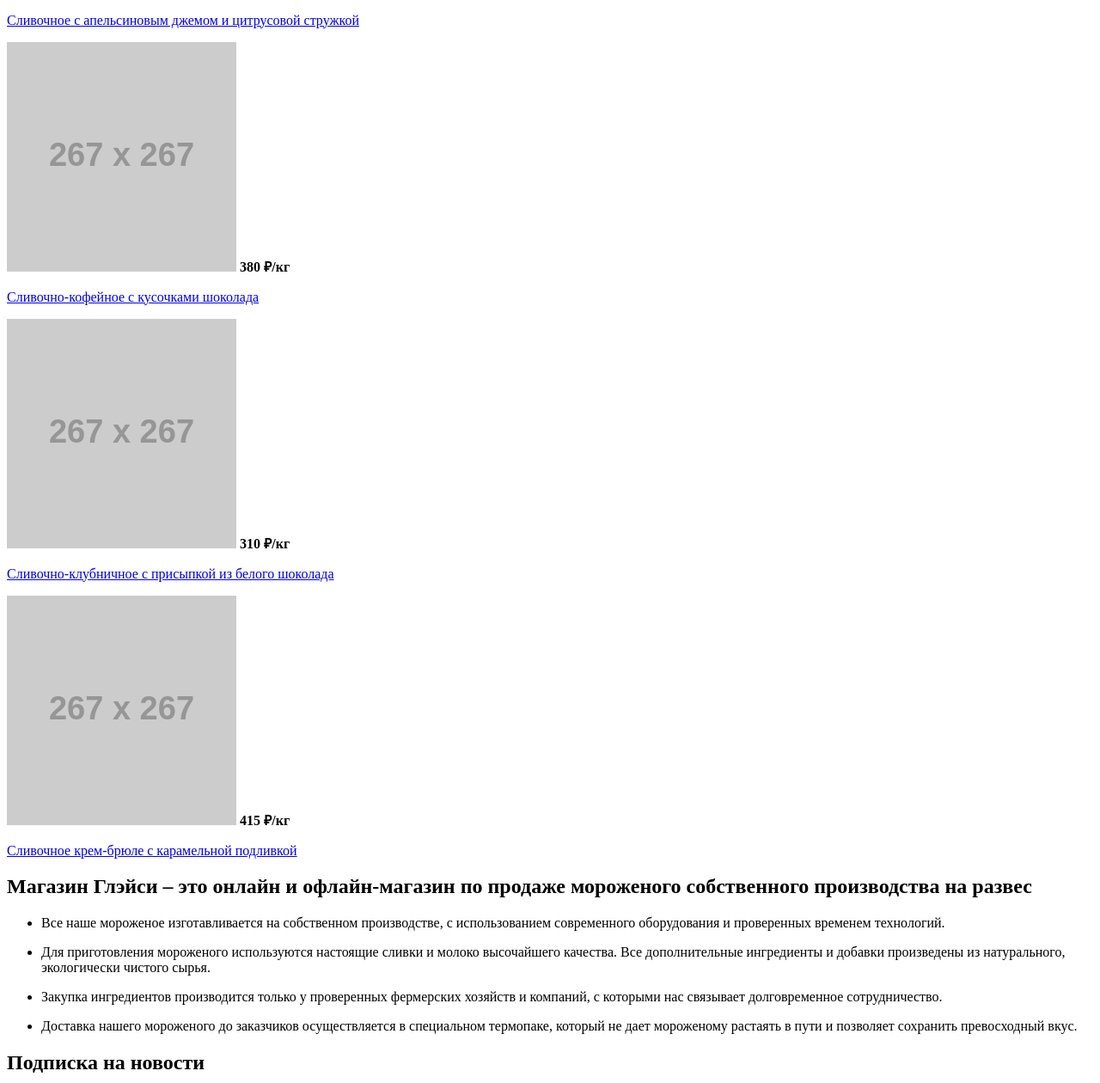
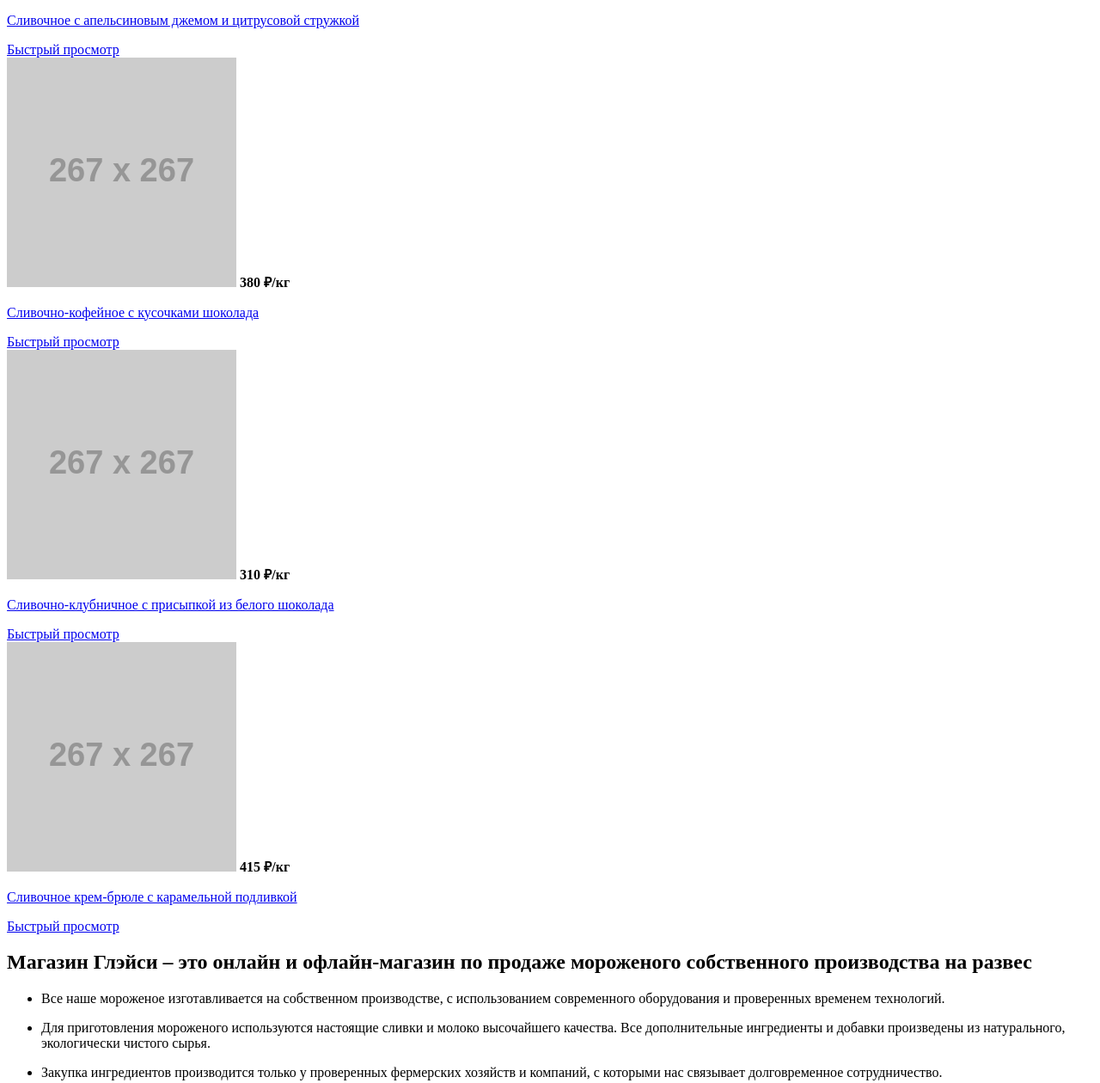
Before and after one commit to grund1k/1761315-gllacy-31, a plain HTML site: page index.html in a window 1280 px wide. Shown: the part 1196-2456 px from the top of the page at 86% size. Drawn offline with Linux system fonts and the light colour scheme; placeholder pictures from the web are drawn by us.

Commit message:
Испаравл ошибку с карточками товаров
3.12. Карточка товара: поведение этого элемента при наведении на главной странице аналогичны поведению на странице каталога (смотрите страницу styleguide).

```diff
--- a/index.html
+++ b/index.html
@@ -85,21 +85,25 @@
           <img src="https://via.placeholder.com/267x267" alt="Сливочное с апельсиновым джемом и цитрусовой стружкой">
           <b>310 ₽<span>/кг</span></b>
           <p><a href="#">Сливочное с апельсиновым джемом и цитрусовой стружкой</a></p>
+          <a href="#">Быстрый просмотр</a>
         </article>
         <article>
           <img src="https://via.placeholder.com/267x267" alt="Сливочно-кофейное с кусочками шоколада">
           <b>380 ₽<span>/кг</span></b>
           <p><a href="#">Сливочно-кофейное с кусочками шоколада</a></p>
+          <a href="#">Быстрый просмотр</a>
         </article>
         <article>
           <img src="https://via.placeholder.com/267x267" alt="Сливочно-клубничное с присыпкой из белого шоколада">
           <b>310 ₽<span>/кг</span></b>
           <p><a href="#">Сливочно-клубничное с присыпкой из белого шоколада</a></p>
+          <a href="#">Быстрый просмотр</a>
         </article>
         <article>
           <img src="https://via.placeholder.com/267x267" alt="Сливочное крем-брюле с карамельной подливкой ">
           <b>415 ₽<span>/кг</span></b>
           <p><a href="#">Сливочное крем-брюле с карамельной подливкой</a></p>
+          <a href="#">Быстрый просмотр</a>
         </article>
       </section>
 
```
